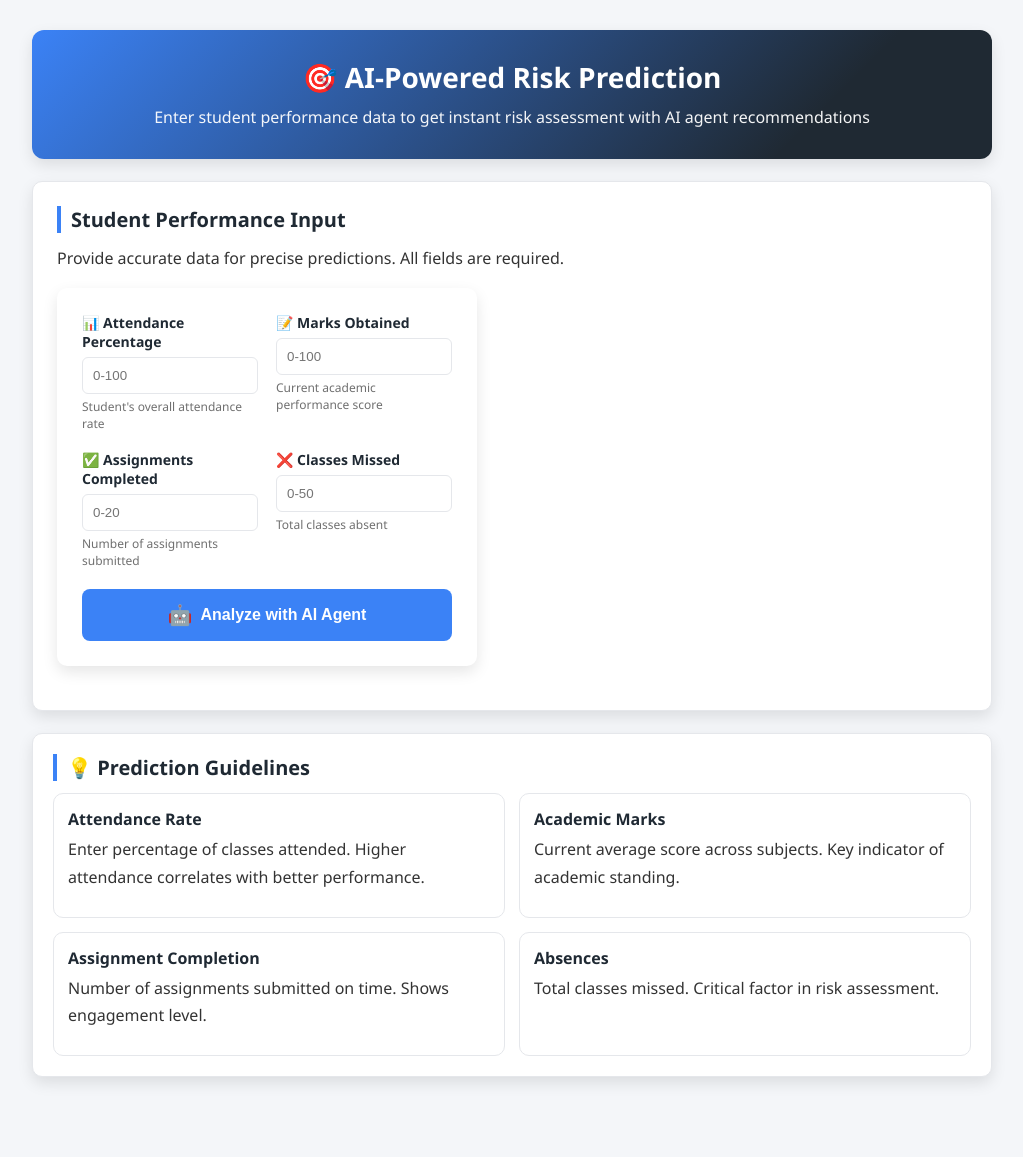
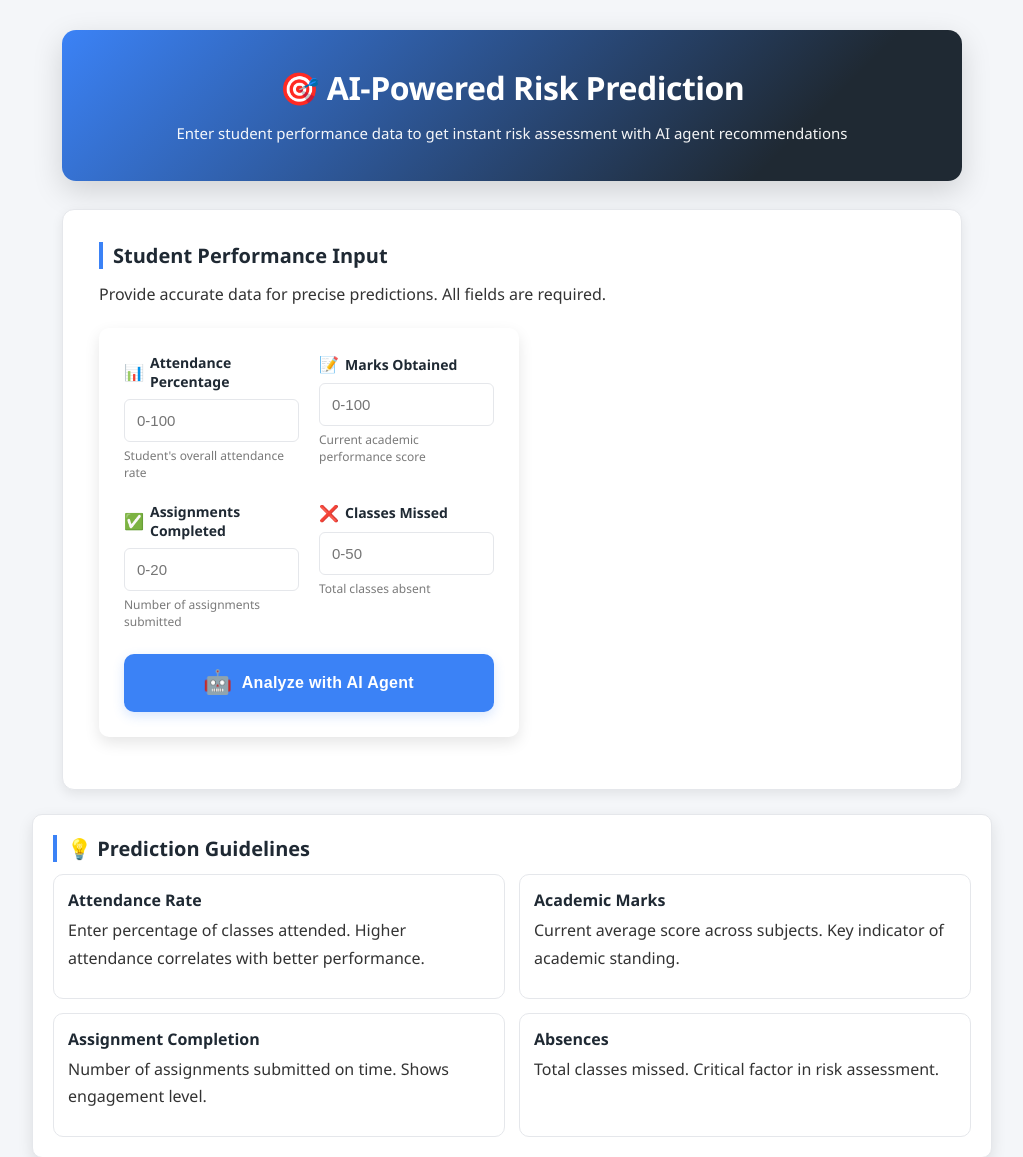
Before and after one commit to ak-0283/AI-Attendance-Performance-Prediction-System, a Flask app: page /predict in a window 1280 px wide. Shown: the part 60-1217 px from the top of the page, without its empty margins (128-1151 px from the left). Run offline with Flask 3, Linux system fonts and the light colour scheme; parts of the project's set-up code (start-up, migrations or seed data) failed here and were passed over.

Commit message:
Update predict page form spacing

```diff
--- a/static/style.css
+++ b/static/style.css
@@ -342,41 +342,51 @@ button:hover {
 .predict-hero {
     background: linear-gradient(135deg, var(--accent) 0%, var(--nav-bg) 80%);
     color: var(--nav-text);
-    border-radius: 12px;
-    padding: 28px 22px;
+    border-radius: 14px;
+    padding: 36px 28px;
     text-align: center;
-    box-shadow: var(--shadow);
-    margin-bottom: 22px;
+    box-shadow: 0 10px 30px rgba(0,0,0,0.15);
+    margin-bottom: 28px;
+    max-width: 900px;
+    margin-left: auto;
+    margin-right: auto;
 }
 
 .predict-hero h1 {
-    font-size: 28px;
-    margin-bottom: 8px;
+    font-size: 32px;
+    margin-bottom: 12px;
+    font-weight: 700;
+    letter-spacing: -0.5px;
 }
 
 .predict-hero p {
     margin-bottom: 0;
     opacity: 0.95;
+    font-size: 15px;
+    line-height: 1.6;
 }
 
 .predict-form-section {
     background: var(--card-bg);
-    padding: 24px;
-    border-radius: 10px;
+    padding: 32px 36px;
+    border-radius: 12px;
     border: 1px solid var(--border);
-    box-shadow: var(--shadow);
-    margin-bottom: 22px;
+    box-shadow: 0 4px 12px rgba(0,0,0,0.08);
+    margin-bottom: 24px;
+    max-width: 900px;
+    margin-left: auto;
+    margin-right: auto;
 }
 
 .predict-form {
-    margin-top: 16px;
+    margin-top: 20px;
 }
 
 .form-grid {
     display: grid;
     grid-template-columns: repeat(2, minmax(0, 1fr));
-    gap: 18px;
-    margin-bottom: 20px;
+    gap: 20px;
+    margin-bottom: 24px;
 }
 
 .input-group {
@@ -387,45 +397,75 @@ button:hover {
 .input-group label {
     font-size: 14px;
     font-weight: 600;
-    margin-bottom: 6px;
+    margin-bottom: 8px;
     color: var(--heading);
+    display: flex;
+    align-items: center;
+    gap: 6px;
+}
+
+.input-icon {
+    font-size: 16px;
 }
 
 .input-group input {
-    margin-bottom: 4px;
+    margin-bottom: 6px;
+    font-size: 15px;
+    padding: 12px;
+    transition: all 0.2s ease;
+}
+
+.input-group input:focus {
+    border-color: var(--accent);
+    box-shadow: 0 0 0 4px rgba(59,130,246,0.1);
+    transform: translateY(-1px);
 }
 
 .input-group small {
     font-size: 12px;
     color: var(--text);
-    opacity: 0.7;
+    opacity: 0.65;
+    line-height: 1.4;
 }
 
 .predict-btn {
     width: 100%;
-    padding: 14px;
+    padding: 16px;
     background: var(--accent);
     color: var(--nav-text);
     border: none;
-    border-radius: 8px;
+    border-radius: 10px;
     font-size: 16px;
-    font-weight: 600;
+    font-weight: 700;
     cursor: pointer;
     display: flex;
     align-items: center;
     justify-content: center;
-    gap: 8px;
-    transition: all 0.2s ease;
+    gap: 10px;
+    transition: all 0.3s cubic-bezier(0.4, 0, 0.2, 1);
+    box-shadow: 0 4px 12px rgba(59, 130, 246, 0.2);
+    letter-spacing: 0.3px;
 }
 
 .predict-btn:hover {
     background: var(--accent-hover);
-    transform: translateY(-2px);
-    box-shadow: 0 8px 20px rgba(59, 130, 246, 0.3);
+    transform: translateY(-3px);
+    box-shadow: 0 12px 24px rgba(59, 130, 246, 0.35);
+}
+
+.predict-btn:active {
+    transform: translateY(-1px);
+    box-shadow: 0 6px 16px rgba(59, 130, 246, 0.25);
 }
 
 .btn-icon {
-    font-size: 20px;
+    font-size: 22px;
+    animation: pulse 2s ease-in-out infinite;
+}
+
+@keyframes pulse {
+    0%, 100% { transform: scale(1); }
+    50% { transform: scale(1.1); }
 }
 
 /* Result Section */
--- a/templates/predict.html
+++ b/templates/predict.html
@@ -13,25 +13,25 @@
   <form action="{{ url_for('predict') }}" method="POST" class="predict-form">
     <div class="form-grid">
       <div class="input-group">
-        <label for="attendance">📊 Attendance Percentage</label>
+        <label for="attendance"><span class="input-icon">📊</span> Attendance Percentage</label>
         <input type="number" id="attendance" name="attendance" placeholder="0-100" min="0" max="100" step="0.1" required>
         <small>Student's overall attendance rate</small>
       </div>
 
       <div class="input-group">
-        <label for="marks">📝 Marks Obtained</label>
+        <label for="marks"><span class="input-icon">📝</span> Marks Obtained</label>
         <input type="number" id="marks" name="marks" placeholder="0-100" min="0" max="100" step="0.1" required>
         <small>Current academic performance score</small>
       </div>
 
       <div class="input-group">
-        <label for="assignments">✅ Assignments Completed</label>
+        <label for="assignments"><span class="input-icon">✅</span> Assignments Completed</label>
         <input type="number" id="assignments" name="assignments" placeholder="0-20" min="0" max="20" step="1" required>
         <small>Number of assignments submitted</small>
       </div>
 
       <div class="input-group">
-        <label for="classes_missed">❌ Classes Missed</label>
+        <label for="classes_missed"><span class="input-icon">❌</span> Classes Missed</label>
         <input type="number" id="classes_missed" name="classes_missed" placeholder="0-50" min="0" max="50" step="1" required>
         <small>Total classes absent</small>
       </div>
```
Also changed, not shown: other parts of static/style.css (+61 -12 lines).
